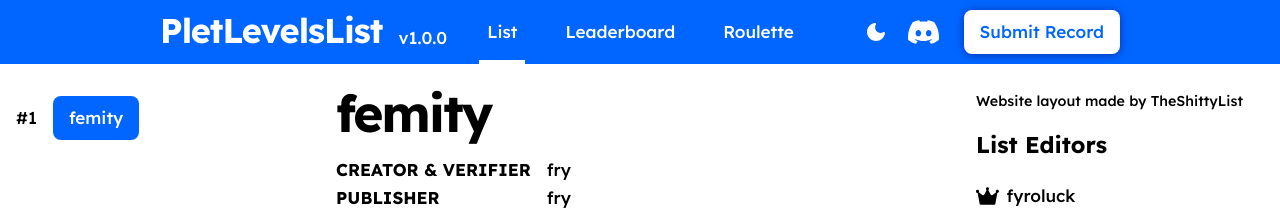
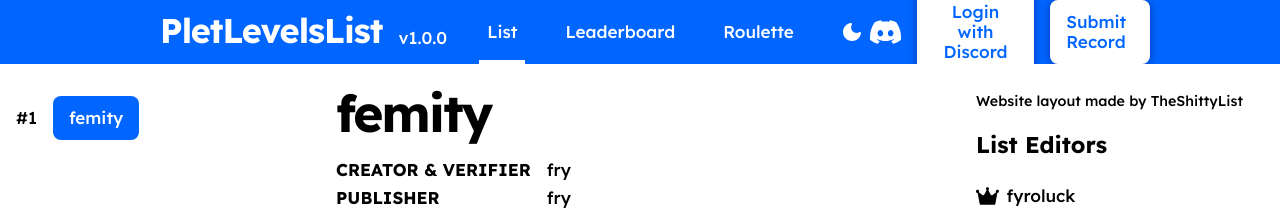
Before and after one commit to fyroluck/pletlevelslist, a plain HTML site: page index.html in a window 1280 px wide. Shown: the top 214 px of the page. Drawn offline with nearby package versions, Linux system fonts and the light colour scheme.

Commit message:
Update index.html

```diff
--- a/index.html
+++ b/index.html
@@ -30,6 +30,9 @@
             type="text/css"
             href="./css/components/tabs.css"
         />
+        <!-- Supabase Client Library -->
+        <script src="https://cdn.jsdelivr.net/npm/@supabase/supabase-js@2"></script>
+
         <script src="https://unpkg.com/vue@3.2.31/dist/vue.global.js"></script>
         <script src="https://unpkg.com/vue-router@4.0.14/dist/vue-router.global.prod.js"></script>
         <script type="module" src="./js/main.js"></script>
@@ -61,10 +64,18 @@
                         />
                     </button>
                     <!-- Replace the '#' with your discord server's invite-->
-                    <a class="nav__icon" href="https://discord.gg/kFJsSAupCp">
+                    <a class="nav__icon" href="https://discord.gg/kFJsSAupCp" target="_blank">
                         <img src="./assets/discord.svg" alt="Discord Logo" />
                     </a>
-                    <!-- List record submission form, add a link to replace the '#' when putting a link to your list submission form-->
+                    <!-- Discord Login Button -->
+                    <button
+                        class="nav__cta type-label-lg"
+                        @click="loginWithDiscord"
+                        style="cursor: pointer; border: none; outline: none;"
+                    >
+                        Login with Discord
+                    </button>
+                    <!-- List record submission form -->
                     <a
                         class="nav__cta type-label-lg"
                         href="#"
```
